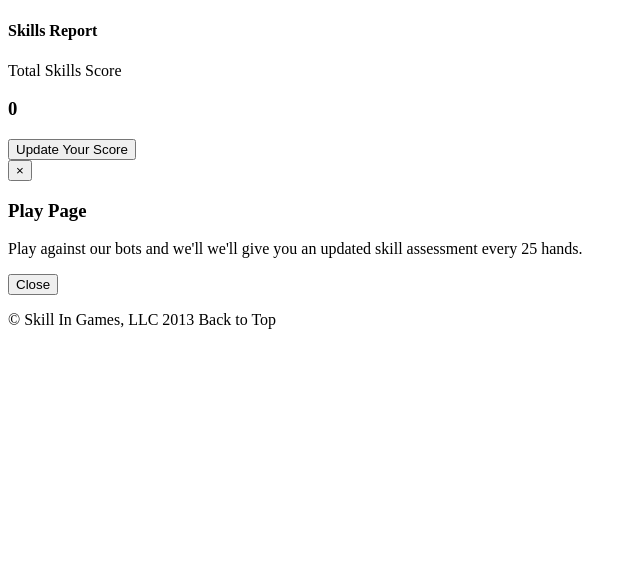
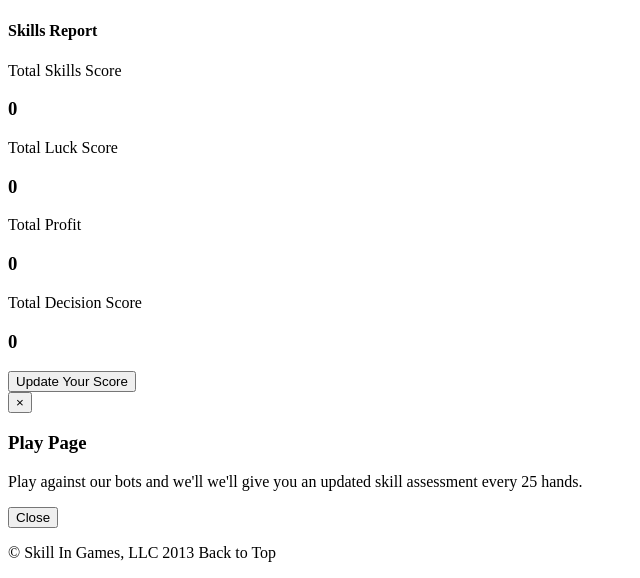
Before and after one commit to mizdflop/dev_new, a CakePHP app: template app/View/Users/play.ctp in a window 1280 px wide. Shown: the part 693-1271 px from the top of the page, without its empty margins (0-640 px from the left). Before the commit the page ends 1022 px from the top, so only its background shows below. Run offline with PHP 8.4 and a stand-in for CakePHP, Linux system fonts and the light colour scheme; the template is opened without the code that fills it, so the values that code supplies are empty; some libraries are stand-ins or nearby versions.

Commit message:
additional measures

```diff
--- a/app/Controller/SkillsController.php
+++ b/app/Controller/SkillsController.php
@@ -121,6 +121,8 @@ class SkillsController extends AppController {
 			'hand_played' => $this->Hand->find('count', array('conditions' => array('Hand.user_id' => $this->Auth->user('id')))),
 			'total_skills_score' => $score['Action']['score'],
 			'total_skills_luck' => $score['Action']['luck'],
+			'total_profit' => $score['Hands']['profit'],
+			'total_decision_score' => $score['Hands']['profit'] - $score['Action']['luck'],
 			'preflop' => $streets[0],
 			'flop' => $streets[1],
 			'turn' => $streets[2],
--- a/app/View/Users/play.ctp
+++ b/app/View/Users/play.ctp
@@ -93,6 +93,14 @@
 			<div class="well">
 				<p>Total Skills Score</p>
 				<h3 class="total_skills_score">0</h3>
+				<p>Total Luck Score</p>
+				<h3 class="total_luck_score">0</h3>
+				<p>Total Profit</p>
+				<h3 class="total_profit">0</h3>
+				<p>Total Decision Score</p>
+				<h3 class="total_decision_score">0</h3>
+
+
 <!--				<p><strong>Overall</strong>: <span class="overall">Playing Well</span></p> -->
 			</div>
 			<button id="skills-report-update" class="btn btn-primary">Update Your Score</button>
```
